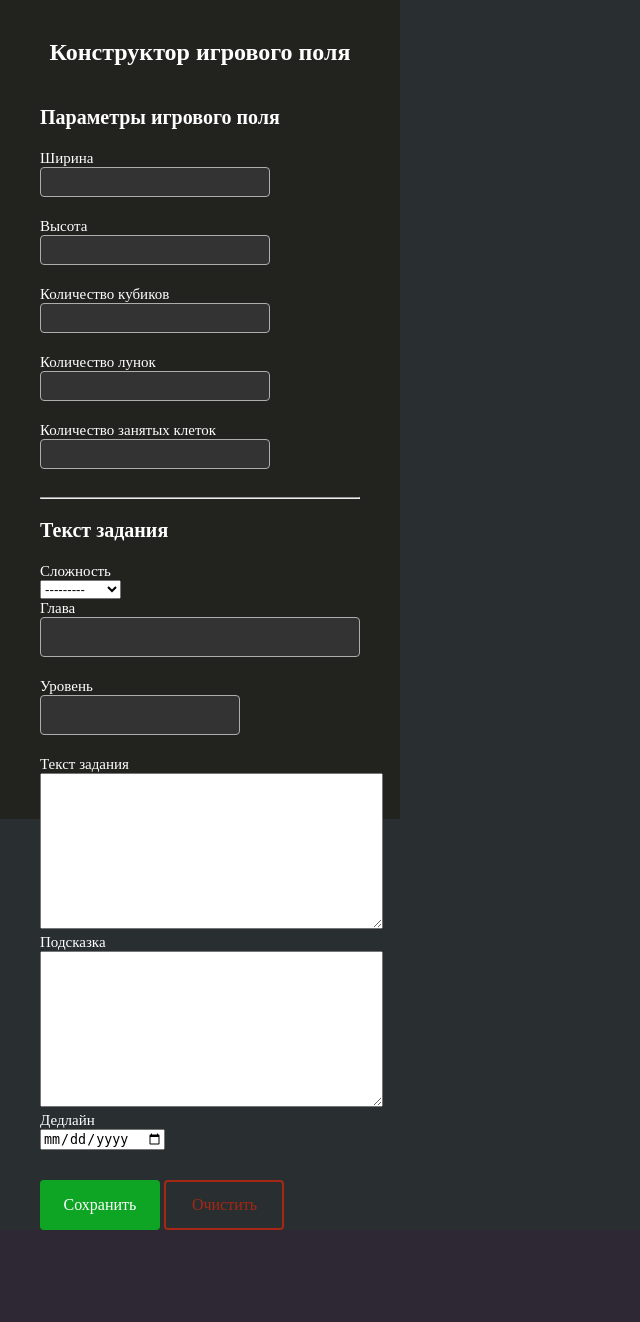
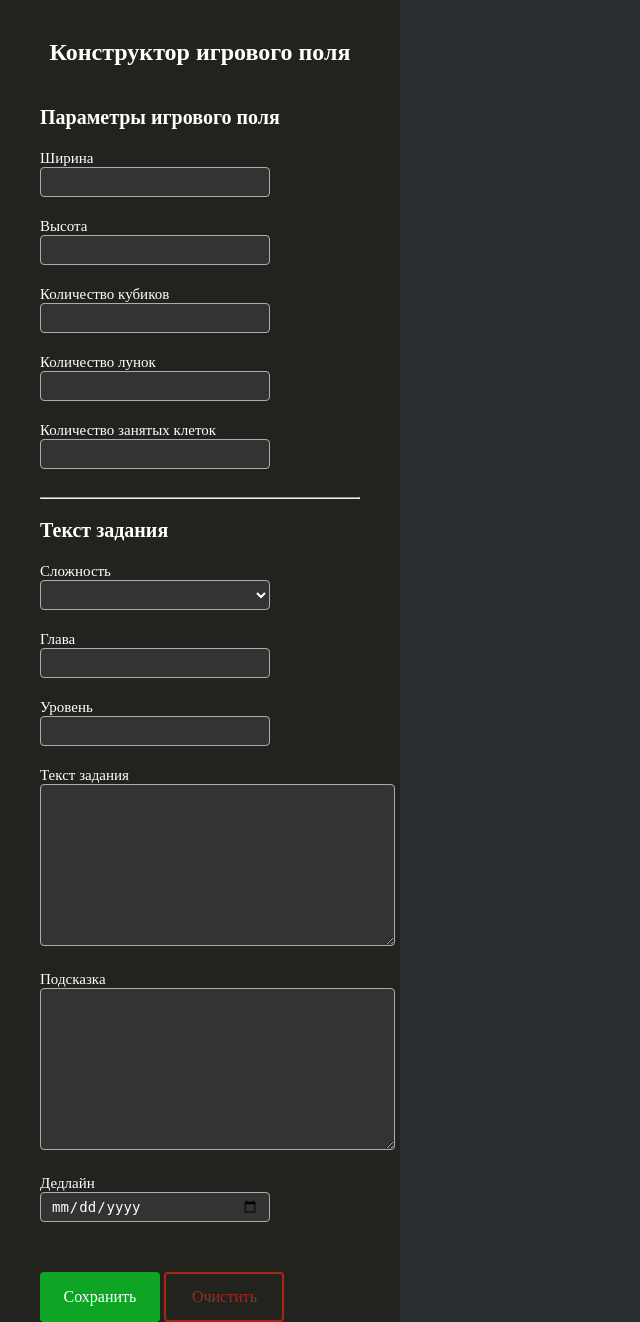
Before and after one commit to ilgorpy/kidcode, a Django app: page /constructor/ in a window 1280 px wide. Shown: the part 76-1398 px from the top of the page, without its empty margins (0-640 px from the left). Before the commit the page ends 1306 px from the top, so only its background shows below. Run offline with Django 5.2, Linux system fonts and the light colour scheme.

Commit message:
mini edit for counctructor

```diff
--- a/kidcode/mainapp/static/mainapp/css/styles.css
+++ b/kidcode/mainapp/static/mainapp/css/styles.css
@@ -534,7 +534,7 @@ form.settings{
   padding-top: 20px;
   padding-left: 40px;
   padding-right: 40px;
-  height: 100%;
+  /* height: 100%; */
   position: absolute;
   left: 0px;
   top: 75px;
@@ -565,7 +565,7 @@ form.settings h1{
   margin-bottom: 10px;
 }
 
-#id_width.form-input, #id_height.form-input, #id_hole.form-input, #id_cube.form-input, #id_block.form-input{
+#id_width.form-input, #id_height.form-input, #id_hole.form-input, #id_cube.form-input, #id_block.form-input, #id_difficult.form-input, #id_level.form-input, #id_chapter.form-input, #id_deadline.form-input{
   width: 230px;
   height: 30px;
   padding: 10px;
@@ -578,3 +578,14 @@ form.settings h1{
   box-sizing: border-box;
   font-size: 14px;
 }
+ #id_text_exercise.form-input, #id_clue.form-input{
+  padding: 0px;
+  margin-bottom: 20px;
+  border: 1px solid #adadad;
+  border-radius: 4px;
+  background-color: #333;
+  color: #fff;
+  outline: none;
+  box-sizing: border-box;
+  font-size: 14px;
+ }
```
